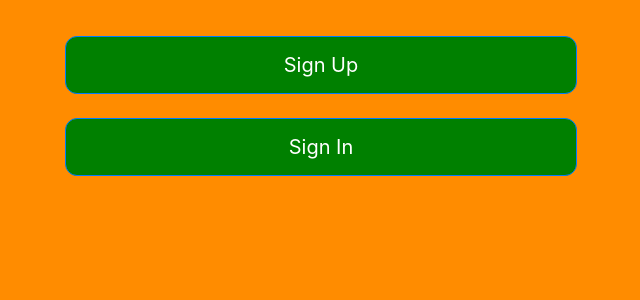
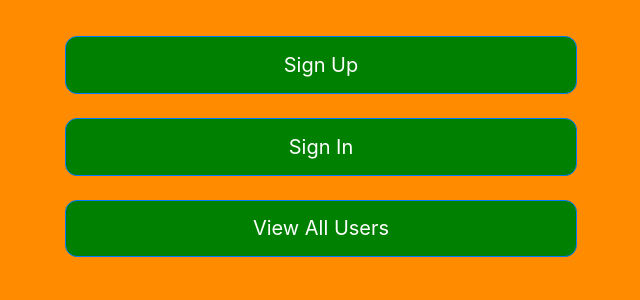
Before and after one commit to sagar-wal/Email-Authentication, a Django app: page / in a window 1280 px wide. Shown: the part 147-447 px from the top of the page, without its empty margins (319-959 px from the left). Run offline with Django 3.2, Linux system fonts and the light colour scheme; some libraries are stand-ins or nearby versions.

Commit message:
Update home.html

```diff
--- a/templates/home.html
+++ b/templates/home.html
@@ -6,7 +6,8 @@
 
 <div align='center'>
 <a href="{% url 'signup' %}" class="btn btn-primary button" >Sign Up</a> <br><br>
-<a href="{% url 'login' %}" class="btn btn-primary button">Sign In</a>
+<a href="{% url 'login' %}" class="btn btn-primary button">Sign In</a><br><br>
+<a href="{% url 'view' %}" class="btn btn-primary button">View All Users</a><br><br>
 </div>
 
 {% endblock content %}
```
